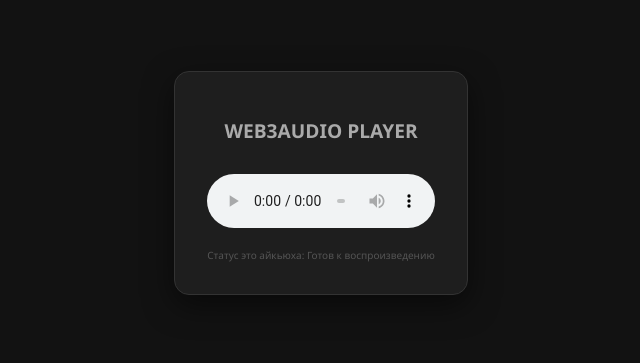
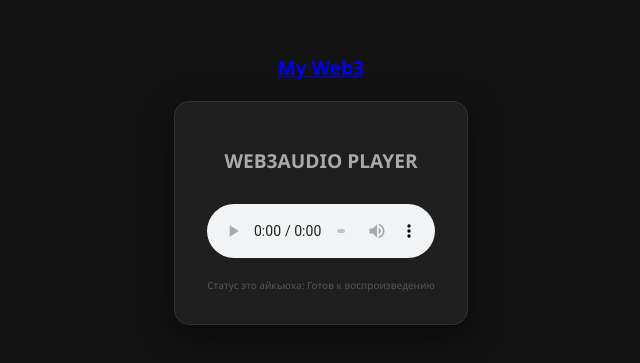
Before and after one commit to Vector-skam/web3audio, a plain HTML site: page index.html in a window 1280 px wide. Shown: the part 217-580 px from the top of the page, without its empty margins (319-959 px from the left). Drawn offline with Linux system fonts and the light colour scheme.

Commit message:
Update index.html

```diff
--- a/index.html
+++ b/index.html
@@ -31,7 +31,7 @@
     </style>
 </head>
 <body>
-
+<h1><a href="web3cp.netlify.app">My Web3</a></h1>
     <div class="player-card">
         <h1>WEB3AUDIO PLAYER</h1>
 
```
